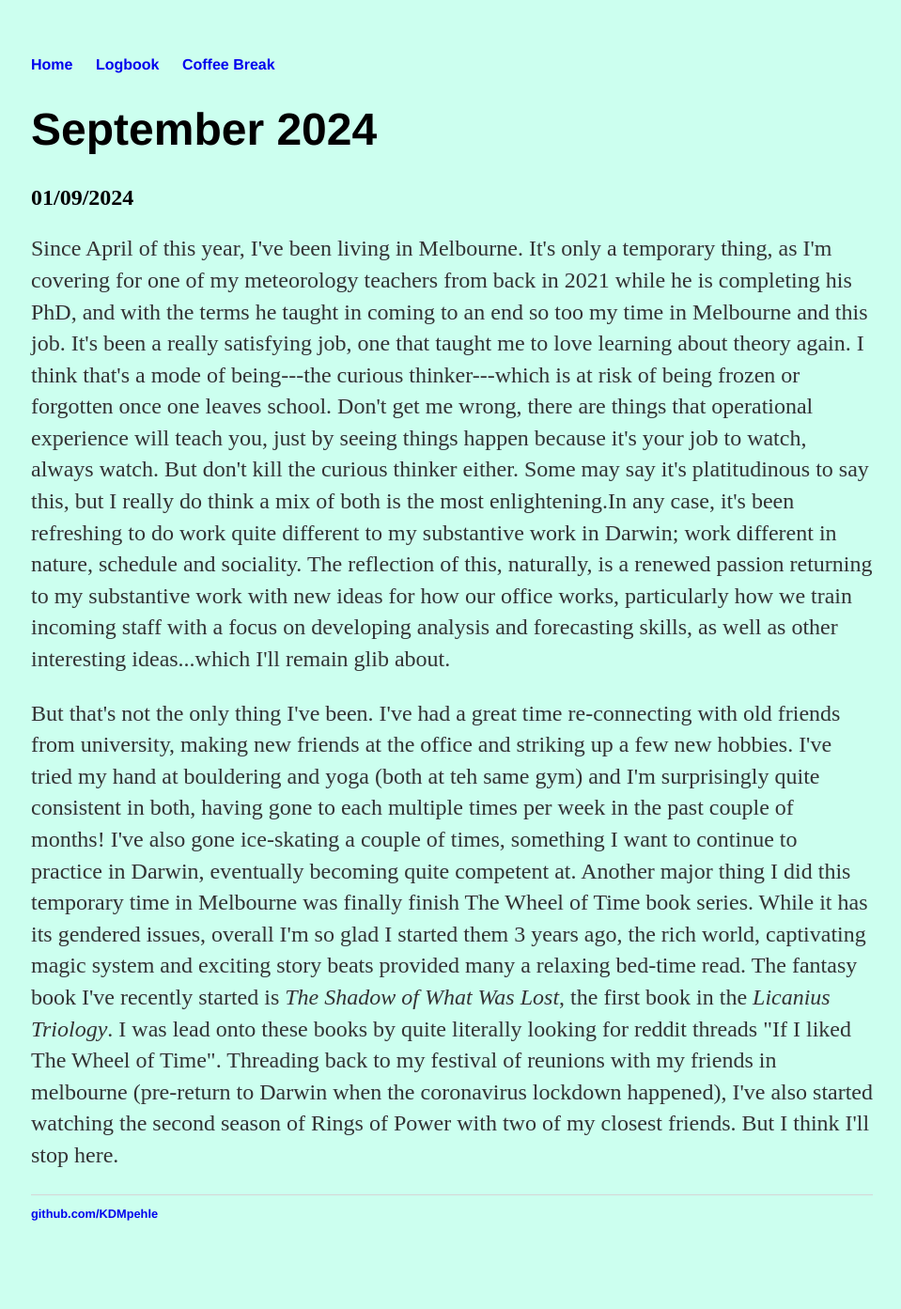
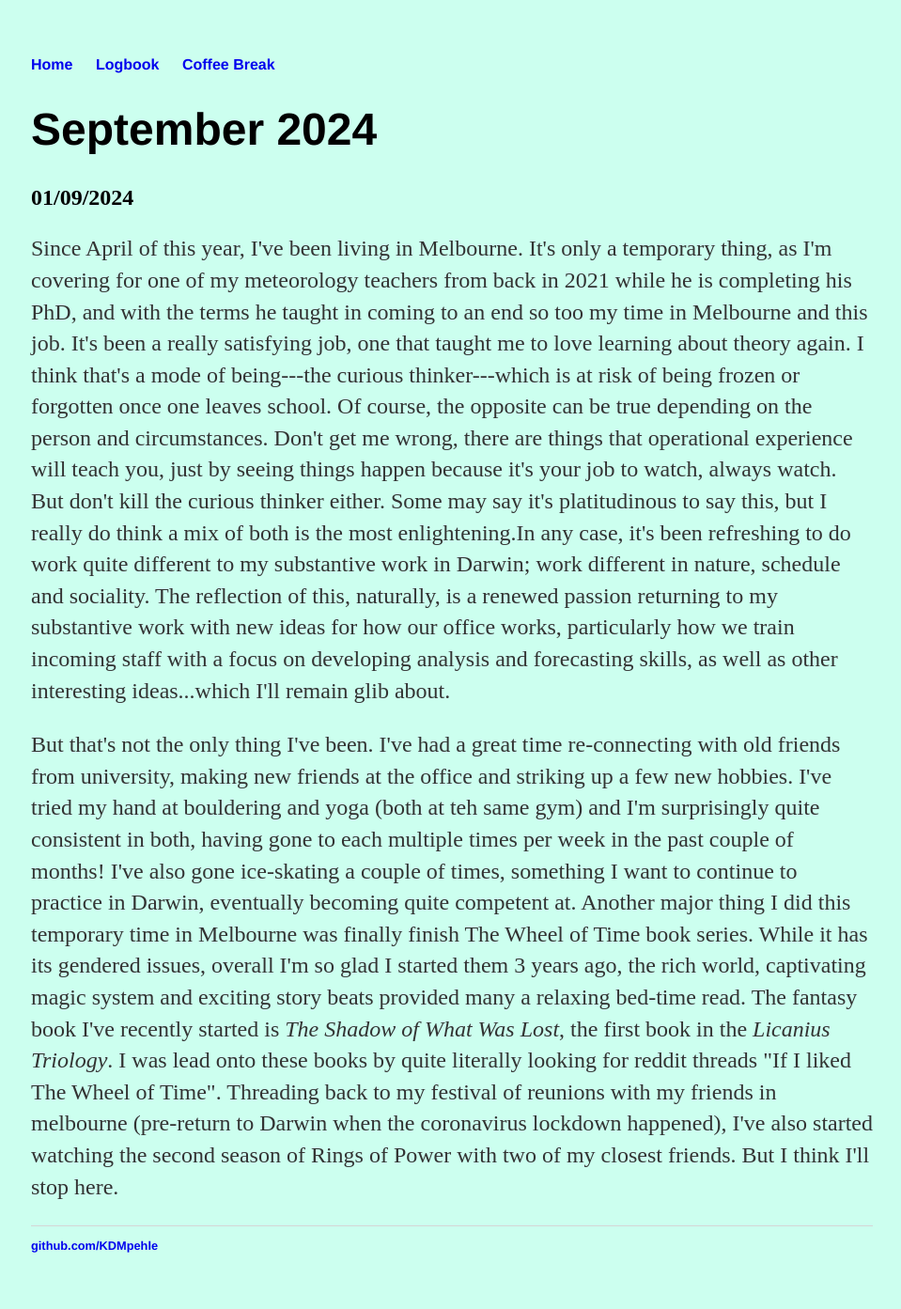
Before and after one commit to KDMpehle/KDMpehle.github.io, a Jekyll site: the page built from Logbook/_posts/2024-09-01-entry-three.md, in a window 1280 px wide. Shown: the whole page at 94% size, without its empty margins (159-1118 px from the left). Built offline with Jekyll 4.4.1, drawn with Linux system fonts in a browser that asks for light colours; before the commit the page ends 1359 px from its top, so only the background shows below that.

Commit message:
Update 2024-09-01-entry-three.md
minor edits

```diff
--- a/Logbook/_posts/2024-09-01-entry-three.md
+++ b/Logbook/_posts/2024-09-01-entry-three.md
@@ -6,6 +6,6 @@ date: 2024-09-01
 
 <h2> 01/09/2024</h2>
 
-<p>Since April of this year, I've been living in Melbourne. It's only a temporary thing, as I'm covering for one of my meteorology teachers from back in 2021 while he is completing his PhD, and with the terms he taught in coming to an end so too my time in Melbourne and this job. It's been a really satisfying job, one that taught me to love learning about theory again. I think that's a mode of being---the curious thinker---which is at risk of being frozen or forgotten once one leaves school. Don't get me wrong, there are things that operational experience will teach you, just by seeing things happen because it's your job to watch, always watch. But don't kill the curious thinker either. Some may say it's platitudinous to say this, but I really do think a mix of both is the most enlightening.In any case, it's been refreshing to do work quite different to my substantive work in Darwin; work different in nature, schedule and sociality. The reflection of this, naturally, is a renewed passion returning to my substantive work with new ideas for how our office works, particularly how we train incoming staff with a focus on developing analysis and forecasting skills, as well as other interesting ideas...which I'll remain glib about. </p>
+<p>Since April of this year, I've been living in Melbourne. It's only a temporary thing, as I'm covering for one of my meteorology teachers from back in 2021 while he is completing his PhD, and with the terms he taught in coming to an end so too my time in Melbourne and this job. It's been a really satisfying job, one that taught me to love learning about theory again. I think that's a mode of being---the curious thinker---which is at risk of being frozen or forgotten once one leaves school. Of course, the opposite can be true depending on the person and circumstances. Don't get me wrong, there are things that operational experience will teach you, just by seeing things happen because it's your job to watch, always watch. But don't kill the curious thinker either. Some may say it's platitudinous to say this, but I really do think a mix of both is the most enlightening.In any case, it's been refreshing to do work quite different to my substantive work in Darwin; work different in nature, schedule and sociality. The reflection of this, naturally, is a renewed passion returning to my substantive work with new ideas for how our office works, particularly how we train incoming staff with a focus on developing analysis and forecasting skills, as well as other interesting ideas...which I'll remain glib about. </p>
 
 <p> But that's not the only thing I've been. I've had a great time re-connecting with old friends from university, making new friends at the office and striking up a few new hobbies. I've tried my hand at bouldering and yoga (both at teh same gym) and I'm surprisingly quite consistent in both, having gone to each multiple times per week in the past couple of months! I've also gone ice-skating a couple of times, something I want to continue to practice in Darwin, eventually becoming quite competent at. Another major thing I did this temporary time in Melbourne was finally finish The Wheel of Time book series. While it has its gendered issues, overall I'm so glad I started them 3 years ago, the rich world, captivating magic system and exciting story beats provided many a relaxing bed-time read. The fantasy book I've recently started is <em>The Shadow of What Was Lost</em>, the first book in the <i>Licanius Triology</i>. I was lead onto these books by quite literally looking for reddit threads "If I liked The Wheel of Time". Threading back to my festival of reunions with my friends in melbourne (pre-return to Darwin when the coronavirus lockdown happened), I've also started watching the second season of Rings of Power with two of my closest friends. But I think I'll stop here.</p>
```
